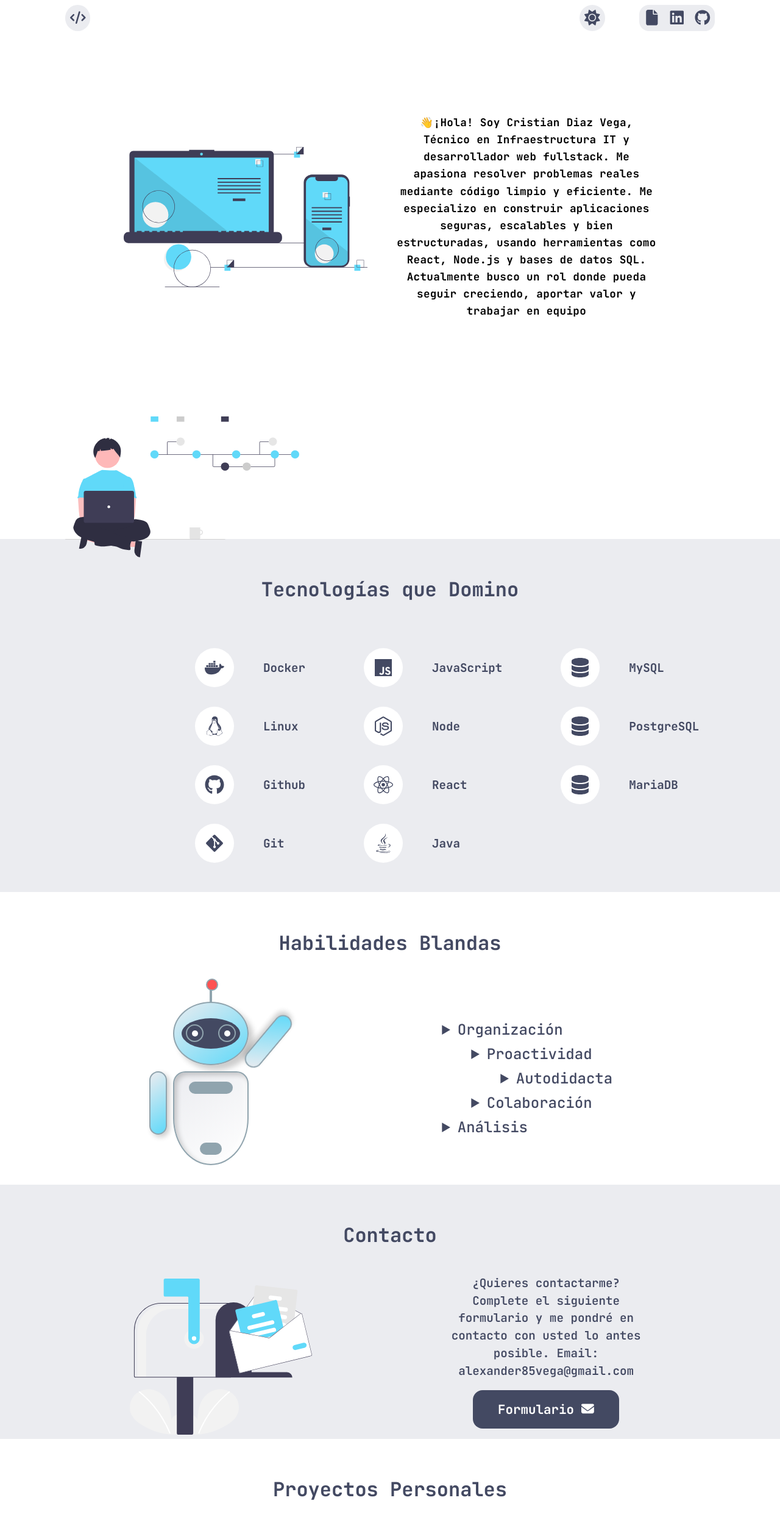
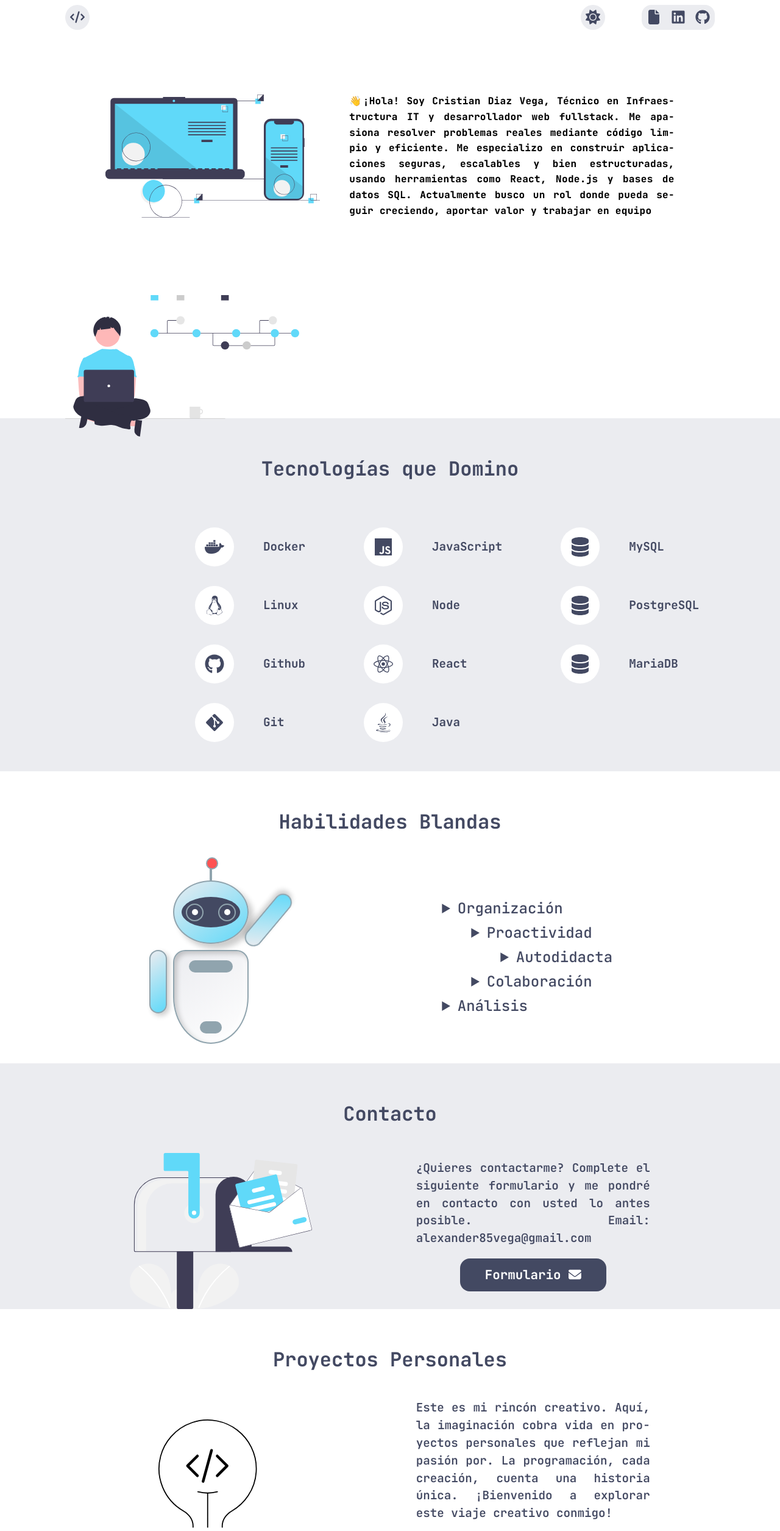
Before and after one commit to crisvegadiaz/PortafolioReact, a React (Vite) app: page /proyectos in a window 1280 px wide. Shown: the top 2511 px of the page at 61% size. Built offline with nearby package versions, Linux system fonts and the light colour scheme.

Commit message:
Refactor Contacto and Proyecto components to apply consistent paragraph styling; update CSS for improved layout and readability across multiple components

```diff
--- a/src/components/Contacto.jsx
+++ b/src/components/Contacto.jsx
@@ -31,7 +31,9 @@ function Contacto() {
           className={styles.contacto__contenido__img}
         />
         <div className={styles.contacto__contenido__txt}>
-          <p style={{ color: textColor }}>{contacto.parrafo}</p>
+          <p className={styles.parrafo} style={{ color: textColor }}>
+            {contacto.parrafo}
+          </p>
           <Link
             to="/formulario"
             aria-label="Ir al formulario de contacto"
--- a/src/components/Proyecto.jsx
+++ b/src/components/Proyecto.jsx
@@ -31,7 +31,9 @@ function Proyecto() {
           className={styles.proyecto__arti__img}
         />
         <div className={styles.proyecto__arti__div}>
-          <p style={{ color: textColor }}>{proyecto.parrafo}</p>
+          <p className={styles.parrafo} style={{ color: textColor }}>
+            {proyecto.parrafo}
+          </p>
           <Link
             to="/proyectos"
             onClick={handleLinkClick}
--- a/src/main.jsx
+++ b/src/main.jsx
@@ -3,13 +3,13 @@ import { library } from "@fortawesome/fontawesome-svg-core";
 import { fab } from "@fortawesome/free-brands-svg-icons";
 import { fas } from "@fortawesome/free-solid-svg-icons";
 import { AppProvider } from "./components/AppContext";
+import { HelmetProvider } from "react-helmet-async";
 import Formulario from "./pages/Formulario";
 import Proyectos from "./pages/Proyectos";
 import Error404 from "./pages/Error404";
 import ReactDOM from "react-dom/client";
 import Home from "./pages/Home";
 import React from "react";
-import { HelmetProvider } from "react-helmet-async";
 import "./index.css";
 import "@fortawesome/fontawesome-svg-core/styles.css";
 
--- a/src/styles/Contacto.module.css
+++ b/src/styles/Contacto.module.css
@@ -1,7 +1,6 @@
 .titulo {
   color: var(--light-text);
   font-family: var(--font-monospace);
-    font-display: swap;
   font-size: 2rem;
   font-weight: 700;
   margin-top: 4.2rem;
@@ -31,12 +30,15 @@
 .contacto__contenido__txt {
   color: var(--light-text);
   font-family: var(--font-monospace);
-    font-display: swap;
+  width: 45%;
+}
+
+.parrafo {
   font-size: 1.2rem;
   font-weight: 600;
   line-height: 1.5;
-    text-align: center;
-    width: 40%;
+  text-align: justify;
+  hyphens: auto;
 }
 
 .contacto__contenido__txt a {
@@ -47,6 +49,7 @@
   font-family: inherit;
   font-size: 1.3rem;
   font-weight: 700;
+  text-align: center;
   color: var(--light-surface);
   background-color: var(--light-text);
   border: none;
@@ -99,8 +102,6 @@
 
   .contacto__contenido__txt {
     font-size: 1rem;
-        text-align: justify;
-        hyphens: auto;
     width: 45%;
   }
 
@@ -130,8 +131,6 @@
 
   .contacto__contenido__txt {
     font-size: 1rem;
-        text-align: justify;
-        hyphens: auto;
     width: 80%;
   }
 
--- a/src/styles/Intro.module.css
+++ b/src/styles/Intro.module.css
@@ -4,12 +4,12 @@
   align-items: center;
   justify-content: center;
   gap: 3rem;
-  margin: 8rem 0;
+  margin: 6rem 0;
   transition: all 0.3s ease-in-out;
 }
 
 .intro__img {
-  width: 25rem;
+  width: 22rem;
   height: auto;
   transition: transform 0.3s ease-in-out;
 }
@@ -19,15 +19,16 @@
 }
 
 .intro__txt {
-  width: 40%;
+  width: 50%;
   max-width: 65ch;
   font-family: var(--font-monospace);
-  font-size: 1.1rem;
-  font-weight: 700;
+  font-size: 1rem;
+  font-weight: 750;
   line-height: 1.6;
   letter-spacing: 0.02em;
   color: var(--light-text);
-  text-align: center;
+  text-align: justify;
+  hyphens: auto;
   transition: color 0.3s ease-in-out;
 }
 
--- a/src/styles/Menu.module.css
+++ b/src/styles/Menu.module.css
@@ -4,65 +4,66 @@
 }
 
 .cabecera__menu {
+  display: flex;
   align-items: center;
-  display: flex;
+  justify-content: space-between;
   grid-column: 2 / span 10;
-  justify-content: space-between;
   margin: 0.5rem 0;
   width: 100%;
 }
 
 .cabecera__menu svg {
-  height: 1.6rem;
-  width: 1.6rem;
+  height: 1.5rem;
+  aspect-ratio: 1 / 1;
+  object-fit: contain;
 }
 
-.cabecera__menu > a {
+.cabecera__menu > a,
+.cabecera__menu button {
   background-color: var(--light-background);
   border: none;
   border-radius: 50%;
   color: var(--light-text);
   padding: 0.5rem;
   text-decoration: none;
+  transition: color 0.5s ease-in-out;
 }
 
 .cabecera__menu button {
-  background-color: var(--light-background);
-  border: none;
-  border-radius: 50%;
-  color: var(--light-text);
   margin-left: 70%;
-  padding: 0.5rem;
-  text-decoration: none;
 }
 
-.cabecera__menu :hover {
+.cabecera__menu > a:hover,
+.cabecera__menu button:hover {
   color: var(--light-accent);
-  transition: all 0.5s ease-in-out;
 }
 
 .cabecera__menu__redes {
-  background-color: var(--light-background);
-  border-radius: 1rem;
   display: flex;
   flex-direction: row;
   gap: 1rem;
+  background-color: var(--light-background);
+  border-radius: 1rem;
   padding: 0.5rem;
 }
 
 .cabecera__menu__redes a {
   color: var(--light-text);
   text-decoration: none;
+  transition: color 0.5s ease-in-out;
 }
 
+.cabecera__menu__redes a:hover {
+  color: var(--light-accent);
+}
 
-@media only screen and (min-width: 768px) and (max-width: 1024px) {
+@media (min-width: 768px) and (max-width: 1024px) {
   .cabecera__menu button {
     margin-left: 60%;
   }
 }
 
-@media only screen and (max-width: 767px) {
+@media (max-width: 767px) {
   .cabecera__menu button {
     margin-left: 0;
   }
--- a/src/styles/Proyecto.module.css
+++ b/src/styles/Proyecto.module.css
@@ -1,7 +1,6 @@
 .titulo {
   color: var(--light-text);
   font-family: var(--font-monospace);
-  font-display: swap;
   font-size: 2rem;
   font-weight: 700;
   margin-top: 4.2rem;
@@ -24,17 +23,15 @@
 .proyecto__arti__div {
   color: var(--light-text);
   font-family: var(--font-monospace);
-  font-display: swap;
+  width: 45%;
+}
+
+.parrafo {
   font-size: 1.2rem;
   font-weight: 600;
   line-height: 1.5;
-  /* text-align: center; */
-  width: 40%;
-}
-
-.proyecto__arti__div p {
-  text-align: center;
-  /* hyphens: auto; */
+  text-align: justify;
+  hyphens: auto;
 }
 
 .proyecto__arti__img {
@@ -102,11 +99,6 @@
     width: 45%;
   }
 
-  .proyecto__arti__div p {
-    text-align: justify;
-    hyphens: auto;
-  }
-
   .proyecto__arti__img {
     width: 50%;
   }
@@ -139,11 +131,6 @@
     width: 100%;
   }
 
-  .proyecto__arti__div p {
-    text-align: justify;
-    hyphens: auto;
-  }
-
   .proyecto__arti__img {
     width: 100%;
   }
```
Lines whose indentation alone changed are shown as unchanged.
